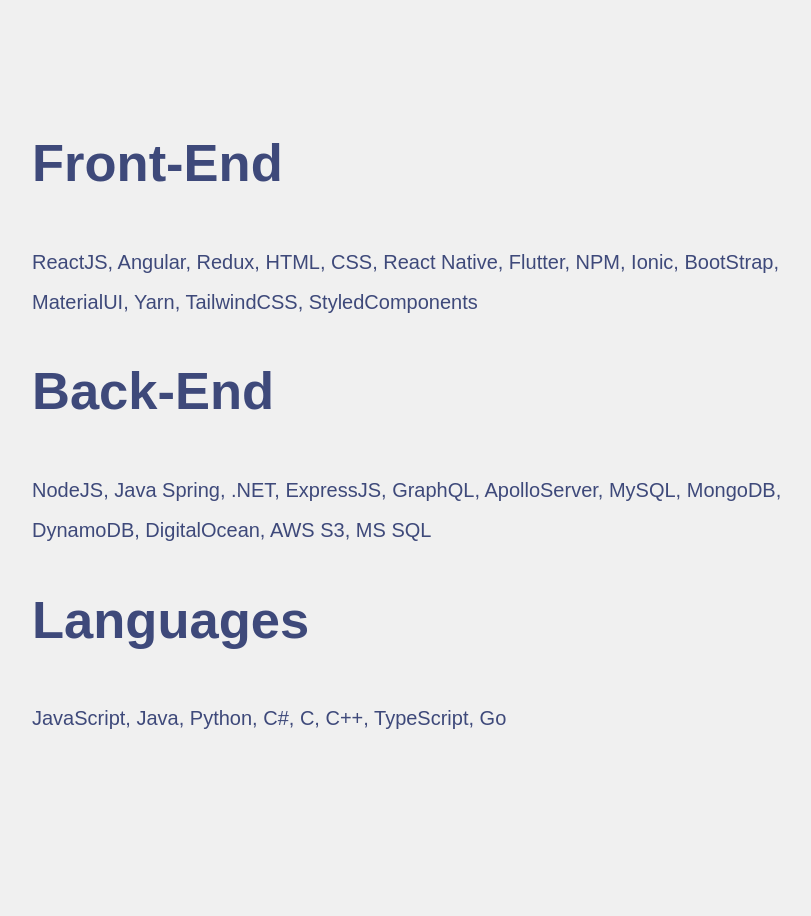
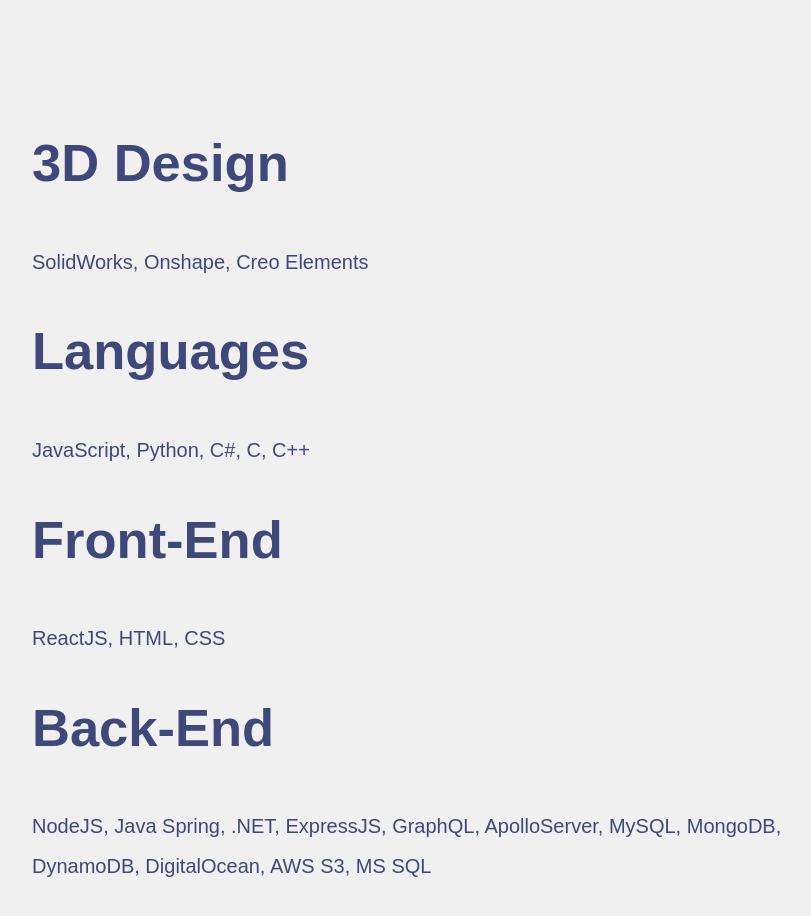
Before and after one commit to SanathKumaraEng/SanathKumaraEng.github.io, a React (Create React App) app: page / in a window 1280 px wide. Shown: the part 920-1836 px from the top of the page, without its empty margins (244-1055 px from the left). Built offline with nearby package versions, Linux system fonts and the light colour scheme.

Commit message:
modified

```diff
--- a/public/index.html
+++ b/public/index.html
@@ -24,7 +24,7 @@
       work correctly both with client-side routing and a non-root public URL.
       Learn how to configure a non-root public URL by running `npm run build`.
     -->
-    <title>React App</title>
+    <title>Sanath Kumara</title>
   </head>
   <body>
     <noscript>You need to enable JavaScript to run this app.</noscript>
--- a/src/pages/Home.js
+++ b/src/pages/Home.js
@@ -21,10 +21,21 @@
         <h1> Skills</h1>
         <ol className="list">
           <li className="item">
+            <h2>3D Design</h2>
+            <span>
+              SolidWorks, Onshape, Creo Elements
+            </span>
+          </li>
+          <li className="item">
+            <h2>Languages</h2>
+            <span>
+              JavaScript, Python, C#, C, C++
+            </span>
+          </li>
+          <li className="item">
             <h2> Front-End</h2>
             <span>
-              ReactJS, Angular, Redux, HTML, CSS, React Native, Flutter, NPM,
-              Ionic, BootStrap, MaterialUI, Yarn, TailwindCSS, StyledComponents
+              ReactJS, HTML, CSS
             </span>
           </li>
           <li className="item">
@@ -34,10 +45,7 @@
               MySQL, MongoDB, DynamoDB, DigitalOcean, AWS S3, MS SQL
             </span>
           </li>
-          <li className="item">
-            <h2>Languages</h2>
-            <span>JavaScript, Java, Python, C#, C, C++, TypeScript, Go</span>
-          </li>
+
         </ol>
       </div>
     </div>
--- a/src/pages/ProjectDisplay.js
+++ b/src/pages/ProjectDisplay.js
@@ -10,7 +10,7 @@
   return (
     <div className="project">
       <h1> {project.name}</h1>
-      <img src={project.image} />
+      <img src={project.image}/>
       <p>
         <b>Skills:</b> {project.skills}
       </p>
--- a/src/styles/Home.css
+++ b/src/styles/Home.css
@@ -45,6 +45,7 @@
 
   .skills h1 {
     color: #3e497a;
+
   }
 
   .skills .list {
@@ -55,6 +56,7 @@
   .list span {
     font-size: 20px;
   }
+
 
   @media only screen and (max-width: 600px) {
     .about h2 {
```
